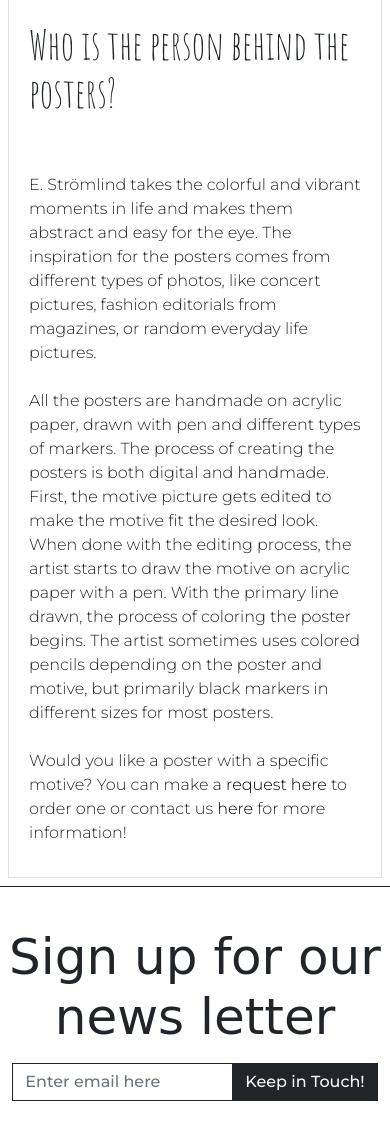
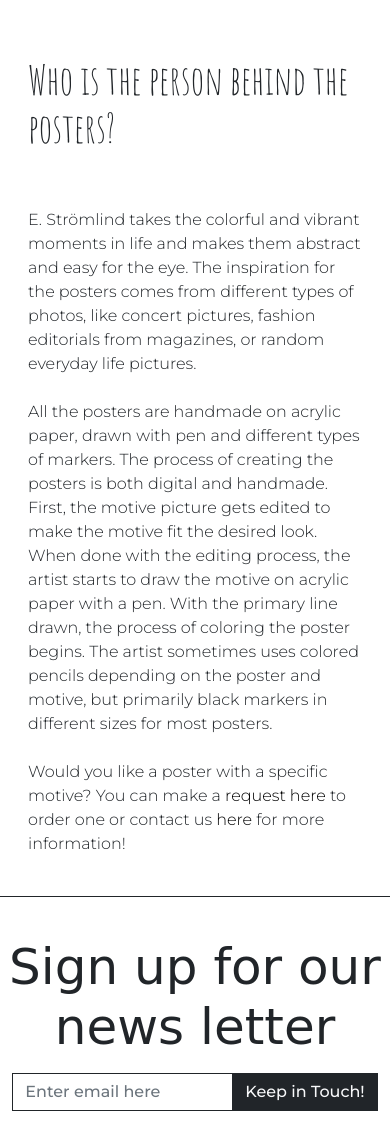
Before and after one commit to Code-Institute-Submissions/stroemlind-esart_JulyResub, a Django app: page /about-us in a window 390 px wide. Shown: the part 1299-2427 px from the top of the page. Run offline with Django 3.2, Linux system fonts and the light colour scheme; some libraries are stand-ins or nearby versions; some web fonts are replaced.

Commit message:
Remove border from and add pt to elements in about-us.html

```diff
--- a/templates/about-us.html
+++ b/templates/about-us.html
@@ -4,7 +4,7 @@
 {% block content %}
 <div class="container">
     <div class="row g-2 mt-4">
-        <div class="col-12 col-md-12 col-lg-7 col-xl-7 border">
+        <div class="col-12 col-md-12 col-lg-7 col-xl-7 pt-3">
             <div id="carouselExampleIndicators" class="carousel slide d-none d-lg-block d-xl-block" data-bs-ride="carousel">
                 <div class="carousel-indicators">
                   <button type="button" data-bs-target="#carouselExampleIndicators" data-bs-slide-to="0" class="active" aria-current="true" aria-label="Slide 1"></button>
@@ -54,7 +54,7 @@
                 </div>
               </div>
         </div>
-        <div class="col-12 col-md-12 col-lg-5 col-xl-5 border">
+        <div class="col-12 col-md-12 col-lg-5 col-xl-5 pt-3">
             <div class="card border-0">
                 <div class="card-body">
                     <div class="card-text py-3">
```
